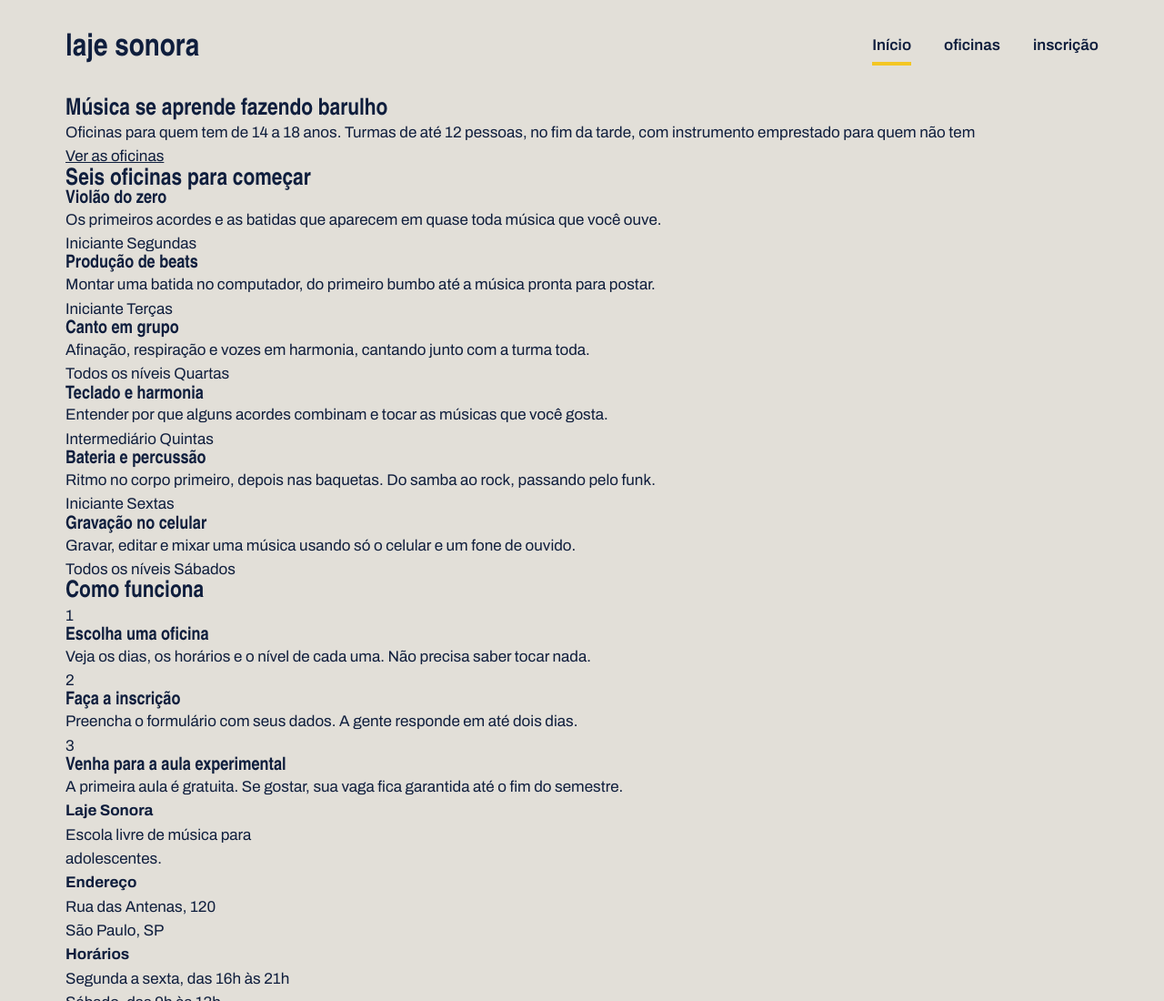
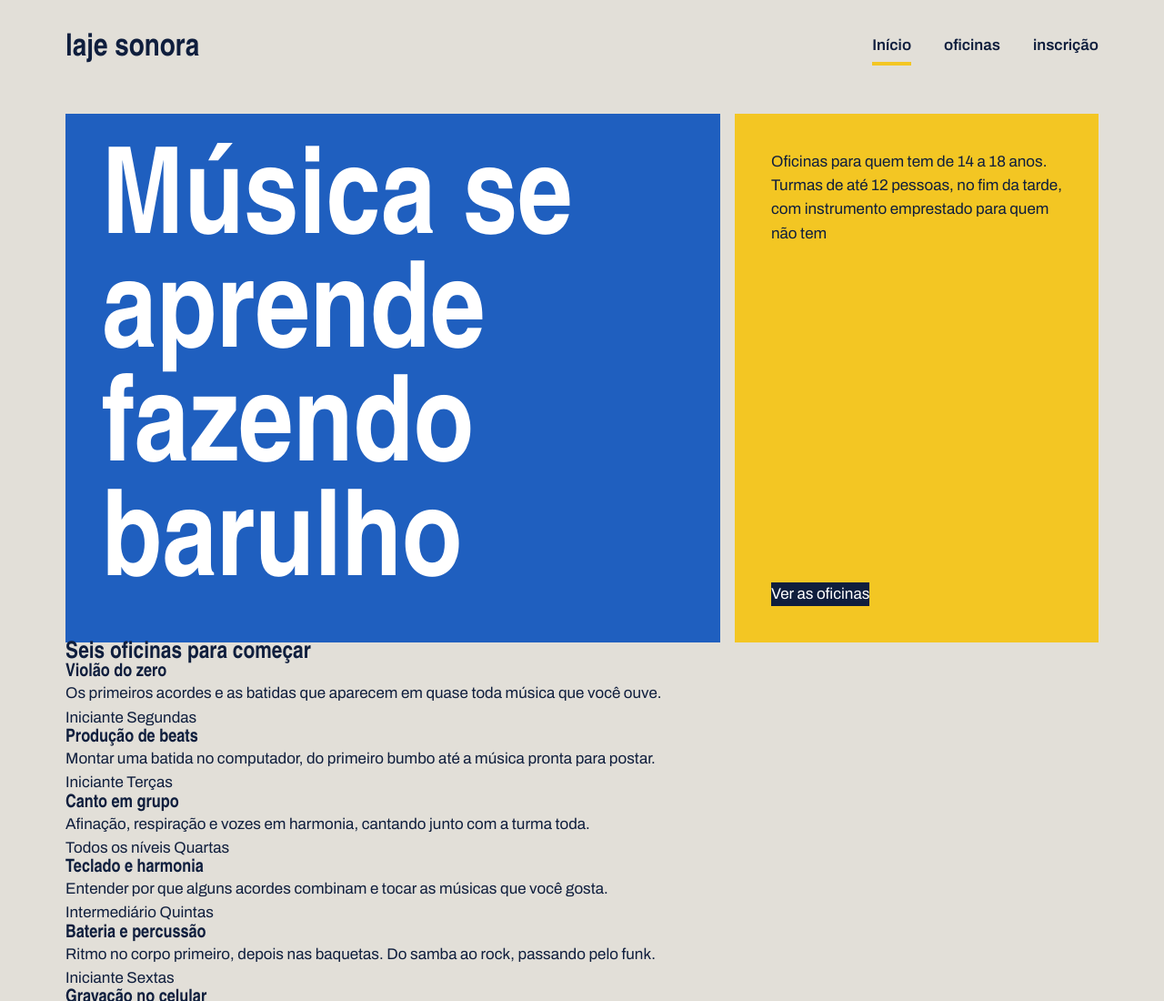
Before and after one commit to ursularu2015-hub/laje_sonora, a plain HTML site: page index.html in a window 1280 px wide. Shown: the top 1100 px of the page at 91% size. Drawn offline with Linux system fonts and the light colour scheme; a web font is replaced by a local one.

Commit message:
Cartazes do topo

```diff
--- a/index.css
+++ b/index.css
@@ -65,3 +65,50 @@ a{
 .menu a.atual {
     border-bottom-color: var(--fita);
 }
+.cartazes{
+    margin-top: 16px;
+    display: flex;
+    gap: 16px;
+}
+.cartaz{
+    padding: 40px;
+
+}
+.cartaz-principal{
+    background-color: var(--caixa-dagua);
+        color: var(--branco);
+        flex: 2;
+}
+.cartaz-principal h1{
+    font-size: 132px;
+    max-width: 9ch;
+}
+.cartaz-lateral{
+    background-color: var(--fita);
+    flex: 1px;
+    display: flex;
+    flex-direction: column;
+    justify-content: space-between;
+    gap: 32px;
+    align-items: flex-start;
+}
+.cartaz-leteral p{
+    font-size: 22px;
+    font-weight: 600;
+    line-height: 1.3;
+    align-items: flex-start
+}
+.botao{
+    background-color: var(--tinta);
+    color: var(--branco);
+    font-weight: 700;
+    text-decoration: none;
+    padding: 16px, 28px;
+    border: none;
+    font: var(--fonte-texto);
+    font-size: 17px;
+    cursor: pointer;
+}
+    .botao:hover{
+        color: var(--caixa-dagua);
+    }
```
